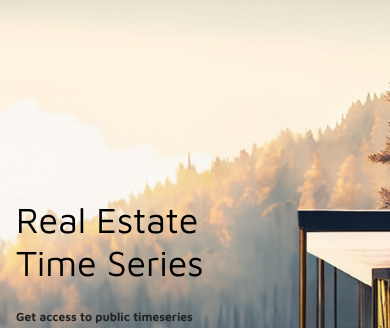
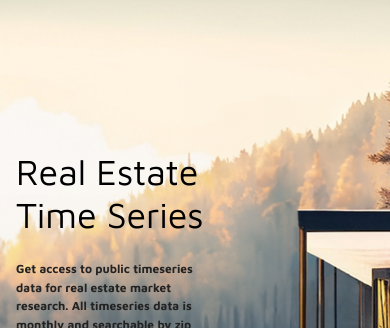
Before and after one commit to colesussmeier/rets, a React (Create React App) app: page / in a window 390 px wide. Shown: the part 188-516 px from the top of the page. Built offline with nearby package versions, Linux system fonts and the light colour scheme; no server answers; what aws-amplify would draw is missing.

Commit message:
final hero update

```diff
--- a/src/index.css
+++ b/src/index.css
@@ -196,7 +196,7 @@ li {
     width: 12rem;
     height: 10rem;
     flex-shrink: 0;
-    margin-top: 13rem;
+    margin-top: 10rem;
     margin-left: 1rem;
   }
 
```
